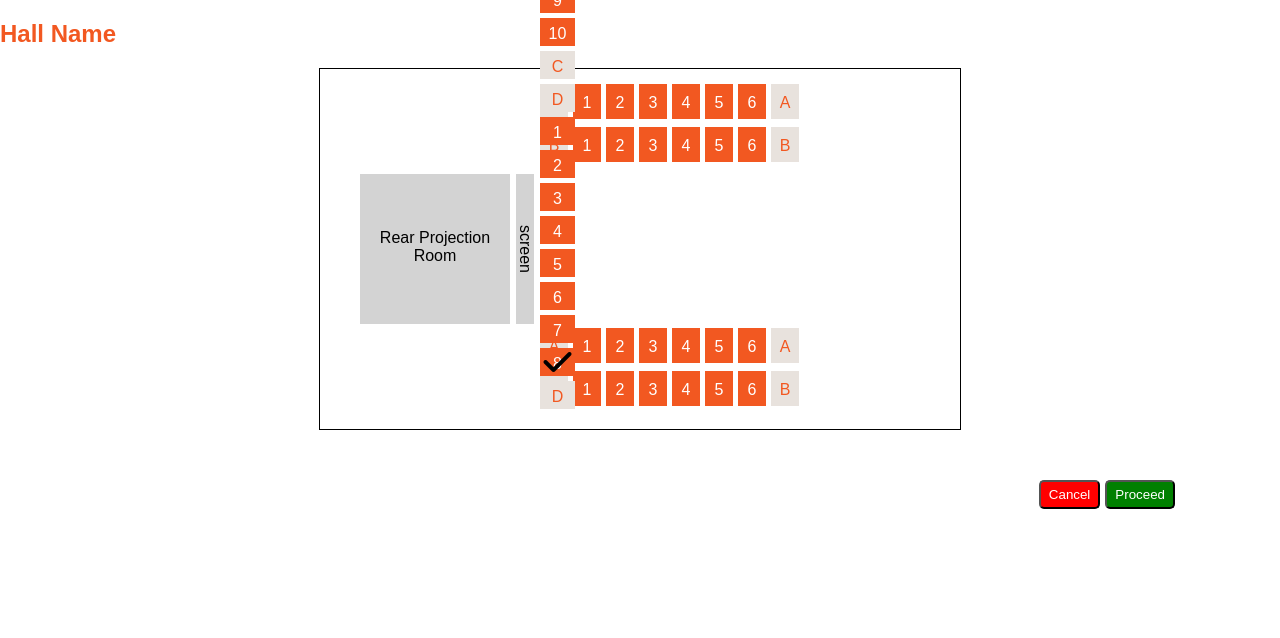
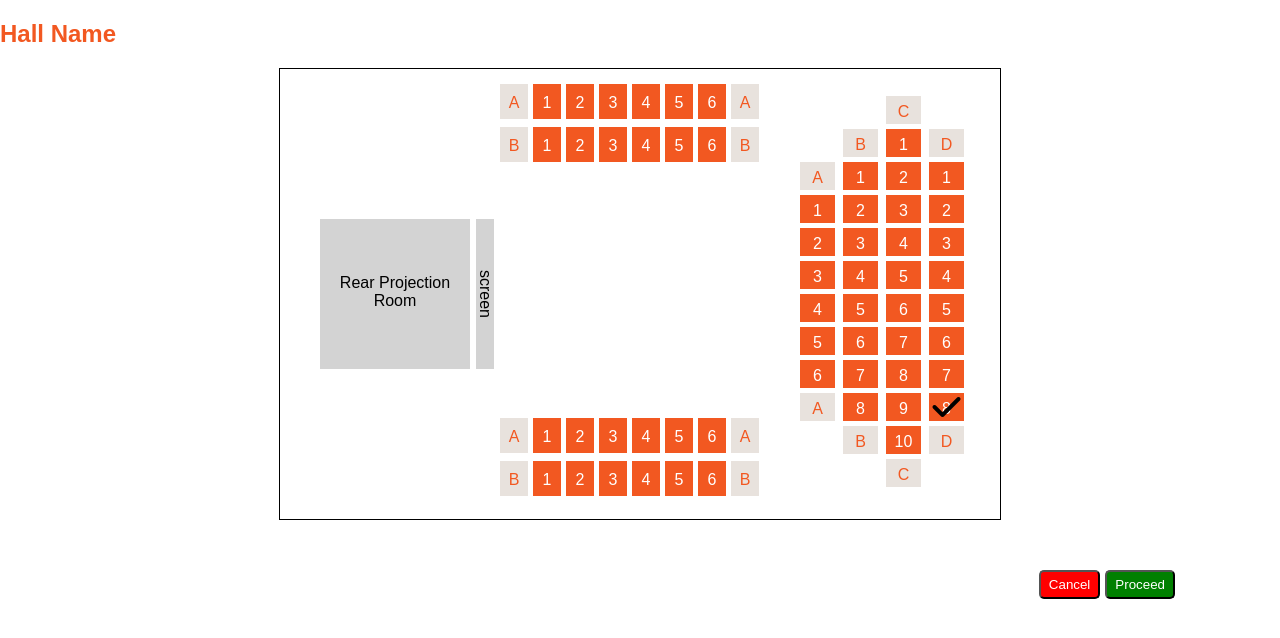
Before and after one commit to MisterMu/proj-db, a React (Create React App) app: page / in a window 1280 px wide. Shown: the top 638 px of the page. Built offline with nearby package versions, Linux system fonts and the light colour scheme.

Commit message:
complete getAuditorium() to room-map

```diff
--- a/src/components/room-map/room-map.css
+++ b/src/components/room-map/room-map.css
@@ -27,8 +27,8 @@
 }
 
 .auditorium-room {
-  width: 640px;
-  height: 360px;
+  width: 720px;
+  height: 450px;
   position: relative;
 }
 
@@ -38,9 +38,20 @@
 
 .room-map-column {
   display: -webkit-flex; /* Safari */
-  -webkit-flex-direction: column; /* Safari 6.1+ */
   display: flex;
-  flex-direction: column;
+  -webkit-flex-flow: column wrap; /* Safari 6.1+ */
+  flex-flow: column wrap;
+  margin-right: 8px;
+}
+
+.column-wrapper {
+  height: 450px;
+  display: -webkit-flex; /* Safari */
+  display: flex;
+  -webkit-flex-flow: column wrap; /* Safari 6.1+ */
+  flex-flow: column wrap;
+  -webkit-justify-content: center;
+  justify-content: center;
 }
 
 .vertical-seat {
@@ -172,6 +183,5 @@
 
 .auditorium-zone-3 {
   position: absolute;
-  bottom: 15px;
-  left: 220px;
+  left: 520px;
 }
--- a/src/components/room-map/room-map.js
+++ b/src/components/room-map/room-map.js
@@ -166,7 +166,7 @@ function getAuditoriumMap(room, name) {
           {zone2}
         </div>
         <div className="auditorium-zone-3">
-          {zone3}
+          <div className="column-wrapper">{zone3}</div>
         </div>
       </div>
     </div>
```
